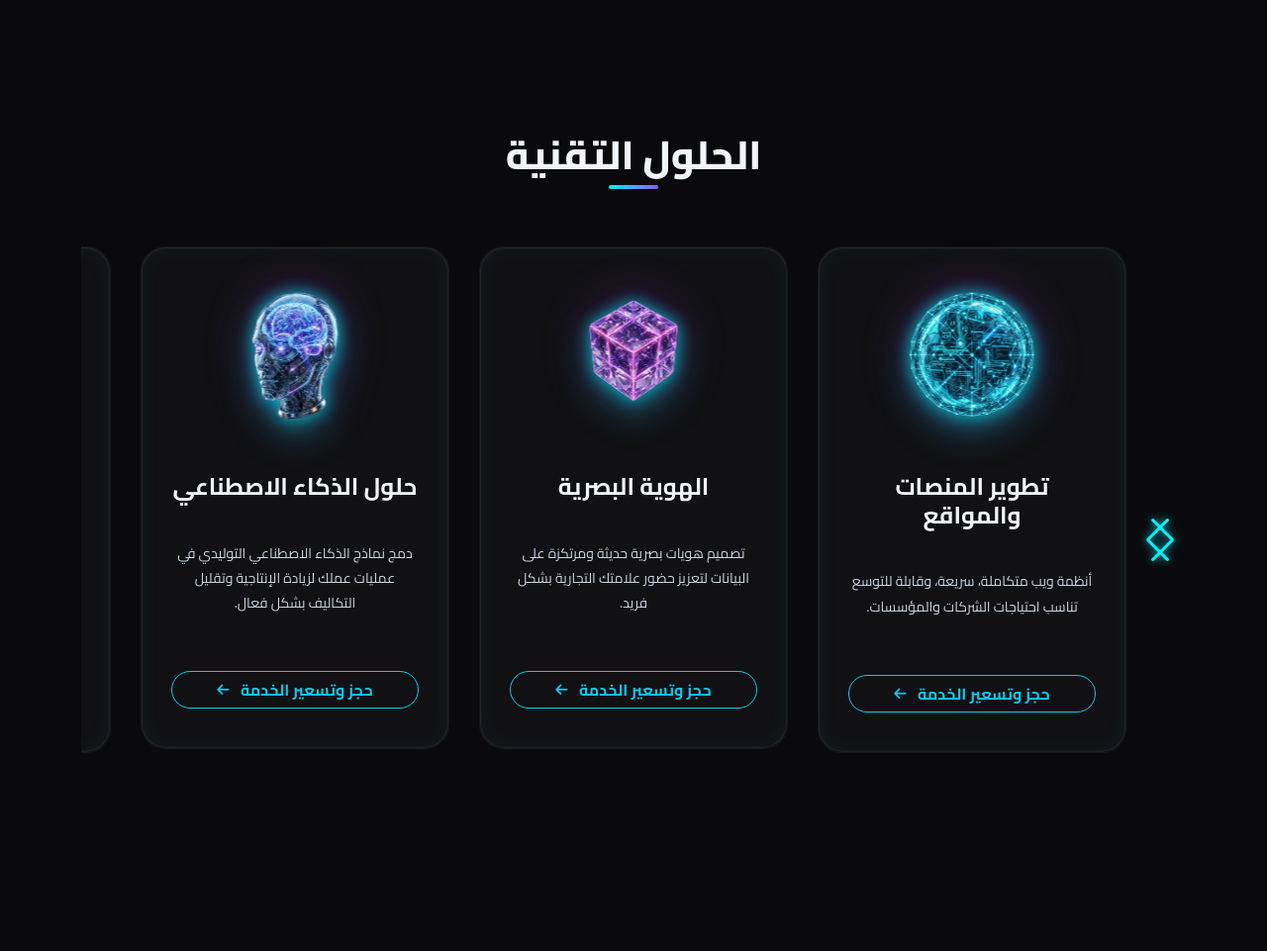
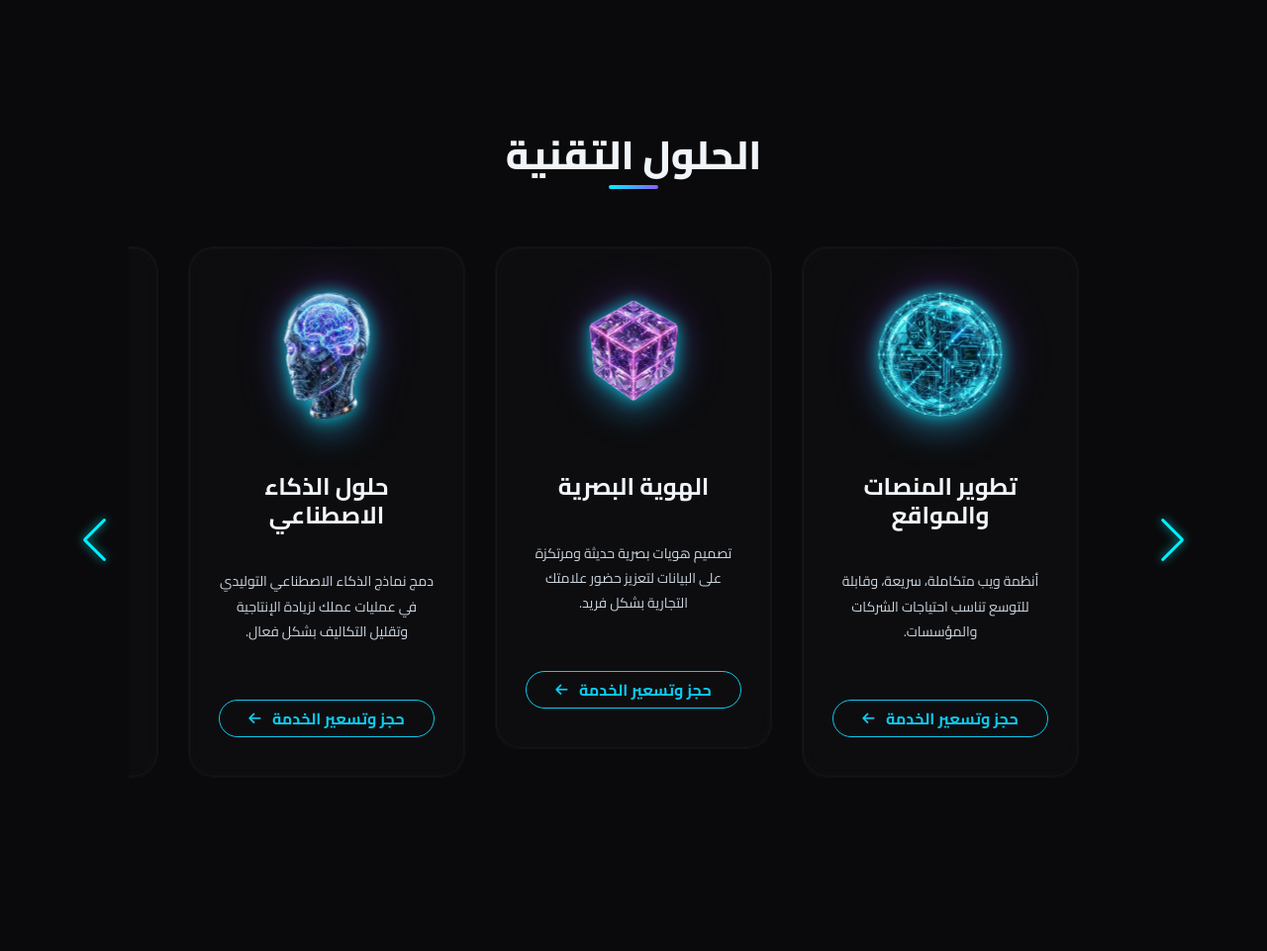
Before and after one commit to AlaliKhaled/ID-Genix, a Flask app: page / in a window 1280 px wide. Shown: the part 839-1800 px from the top of the page at 99% size. Run offline with Flask 3, Linux system fonts and the light colour scheme; some libraries are stand-ins or nearby versions.

Commit message:
Fix final UX issues: Move arrows outside swiper, fix disappearing buttons on click, increase card transparency

```diff
--- a/static/css/style.css
+++ b/static/css/style.css
@@ -1,8 +1,8 @@
 
         :root {
             --bg-dark: #0a0a0c;
-            --card-glass: rgba(255, 255, 255, 0.03);
-            --card-border: rgba(255, 255, 255, 0.05);
+            --card-glass: rgba(255, 255, 255, 0.015);
+            --card-border: rgba(255, 255, 255, 0.03);
             --neon-blue: #00f2ff;
             --neon-purple: #8b5cf6;
             --text-main: #f1f5f9;
@@ -234,15 +234,6 @@
             align-items: center;
             justify-content: flex-start;
             gap: 24px;
-            pointer-events: none !important; /* Visual only - interaction handled by trigger */
-        }
-        .glass-card * {
-            pointer-events: none !important;
-        }
-        .glass-card button, .glass-card a {
-            pointer-events: auto !important;
-            z-index: 100 !important;
-            cursor: pointer !important;
         }
         .service-wrapper {
             position: relative;
@@ -265,21 +256,21 @@
             position: absolute;
             top: 0; left: 0; width: 100%; height: 100%;
             background: var(--card-glass);
-            backdrop-filter: blur(12px);
-            -webkit-backdrop-filter: blur(12px);
+            backdrop-filter: blur(6px);
+            -webkit-backdrop-filter: blur(6px);
             border-radius: inherit;
             transition: all 0.5s cubic-bezier(0.4, 0, 0.2, 1);
             transform: translateZ(-1px);
-            border: 1px solid rgba(255, 255, 255, 0.1);
-            box-shadow: inset 0 0 20px rgba(0, 210, 255, 0.05); /* The "Shine" base */
+            border: 1px solid rgba(255, 255, 255, 0.05);
+            box-shadow: inset 0 0 15px rgba(0, 210, 255, 0.02); /* The "Shine" base */
         }
         .service-wrapper:hover .glass-card, .service-wrapper.in-focus .glass-card {
-            border-color: rgba(0, 210, 255, 0.8) !important;
-            box-shadow: 0 0 30px rgba(0, 210, 255, 0.3), inset 0 0 15px rgba(0, 210, 255, 0.2) !important;
+            border-color: rgba(0, 210, 255, 0.4) !important;
+            box-shadow: 0 0 30px rgba(0, 210, 255, 0.2), inset 0 0 15px rgba(0, 210, 255, 0.1) !important;
         }
         .service-wrapper:active .glass-card {
-            transform: scale(0.96) !important;
-            transition: transform 0.1s !important;
+            /* Removed vanishing scale transition to fix mobile touch 3D clipping bug */
+            border-color: var(--neon-blue) !important;
         }
 
         .service-img {
--- a/templates/index.html
+++ b/templates/index.html
@@ -118,13 +118,14 @@
     </section>
 
     <!-- Services Section -->
-    <section id="services" class="container py-5 mt-5">
+    <section id="services" class="container py-5 mt-5 hidden-element" data-animation="animate__fadeInUp">
         <div class="text-center">
             <h2 class="section-title">الحلول التقنية</h2>
         </div>
-        <div class="swiper services-swiper mt-3">
-            <div class="swiper-wrapper">
-            <div class="swiper-slide hidden-element service-wrapper" data-animation="animate__fadeInUp">
+        <div class="position-relative px-md-5">
+            <div class="swiper services-swiper mt-3">
+                <div class="swiper-wrapper">
+            <div class="swiper-slide service-wrapper">
                 <div class="glass-card text-center">
                     <div class="cube-container service-img-wrap mx-auto mb-4">
                         <div class="cube">
@@ -138,7 +139,7 @@
                     <button class="btn btn-outline-info rounded-pill mt-3 w-100 fw-bold" style="letter-spacing: 1px; position: relative; z-index: 10; font-size: 1rem;" onclick="window.open('https://wa.me/905527223847?text=أرغب في حجز خدمة تطوير المنصات والمواقع', '_blank')">حجز وتسعير الخدمة <i class="fa-solid fa-arrow-left fa-sm ms-2"></i></button>
                 </div>
             </div>
-            <div class="swiper-slide hidden-element service-wrapper" data-animation="animate__fadeInUp" data-delay="0.1s">
+            <div class="swiper-slide service-wrapper">
                 <div class="glass-card text-center">
                     <div class="cube-container service-img-wrap mx-auto mb-4">
                         <div class="cube">
@@ -152,7 +153,7 @@
                     <button class="btn btn-outline-info rounded-pill mt-3 w-100 fw-bold" style="letter-spacing: 1px; position: relative; z-index: 10; font-size: 1rem;" onclick="window.open('https://wa.me/905527223847?text=أرغب في حجز خدمة الهوية البصرية', '_blank')">حجز وتسعير الخدمة <i class="fa-solid fa-arrow-left fa-sm ms-2"></i></button>
                 </div>
             </div>
-            <div class="swiper-slide hidden-element service-wrapper" data-animation="animate__fadeInUp" data-delay="0.2s">
+            <div class="swiper-slide service-wrapper">
                 <div class="glass-card text-center">
                     <div class="cube-container service-img-wrap mx-auto mb-4">
                         <div class="cube">
@@ -166,7 +167,7 @@
                     <button class="btn btn-outline-info rounded-pill mt-3 w-100 fw-bold" style="letter-spacing: 1px; position: relative; z-index: 10; font-size: 1rem;" onclick="window.open('https://wa.me/905527223847?text=أرغب في حجز خدمة حلول الذكاء الاصطناعي', '_blank')">حجز وتسعير الخدمة <i class="fa-solid fa-arrow-left fa-sm ms-2"></i></button>
                 </div>
             </div>
-            <div class="swiper-slide hidden-element service-wrapper" data-animation="animate__fadeInUp" data-delay="0.3s">
+            <div class="swiper-slide service-wrapper">
                 <div class="glass-card text-center">
                     <div class="cube-container service-img-wrap mx-auto mb-4">
                         <div class="cube">
@@ -180,7 +181,7 @@
                     <button class="btn btn-outline-info rounded-pill mt-3 w-100 fw-bold" style="letter-spacing: 1px; position: relative; z-index: 10; font-size: 1rem;" onclick="window.open('https://wa.me/905527223847?text=أرغب في حجز خدمة تطوير تطبيقات الجوال', '_blank')">حجز وتسعير الخدمة <i class="fa-solid fa-arrow-left fa-sm ms-2"></i></button>
                 </div>
             </div>
-            <div class="swiper-slide hidden-element service-wrapper" data-animation="animate__fadeInUp" data-delay="0.4s">
+            <div class="swiper-slide service-wrapper">
                 <div class="glass-card text-center">
                     <div class="cube-container service-img-wrap mx-auto mb-4">
                         <div class="cube">
@@ -194,7 +195,7 @@
                     <button class="btn btn-outline-info rounded-pill mt-3 w-100 fw-bold" style="letter-spacing: 1px; position: relative; z-index: 10; font-size: 1rem;" onclick="window.open('https://wa.me/905527223847?text=أرغب في حجز خدمة تحليل البيانات الضخمة', '_blank')">حجز وتسعير الخدمة <i class="fa-solid fa-arrow-left fa-sm ms-2"></i></button>
                 </div>
             </div>
-            <div class="swiper-slide hidden-element service-wrapper" data-animation="animate__fadeInUp" data-delay="0.5s">
+            <div class="swiper-slide service-wrapper">
                 <div class="glass-card text-center">
                     <div class="cube-container service-img-wrap mx-auto mb-4">
                         <div class="cube">
@@ -209,11 +210,12 @@
                 </div>
             </div>
             </div>
+                <!-- Pagination -->
+                <div class="swiper-pagination mt-4 position-relative"></div>
+            </div>
             <!-- Navigation -->
-            <div class="swiper-button-next d-none d-md-flex" style="color: var(--neon-blue); right: 15px; filter: drop-shadow(0 0 5px rgba(0,242,255,0.8));"></div>
-            <div class="swiper-button-prev d-none d-md-flex" style="color: var(--neon-blue); left: 15px; filter: drop-shadow(0 0 5px rgba(0,242,255,0.8));"></div>
-            <!-- Pagination -->
-            <div class="swiper-pagination mt-4 position-relative"></div>
+            <div class="swiper-button-next d-none d-md-flex" style="color: var(--neon-blue); right: 0px; filter: drop-shadow(0 0 5px rgba(0,242,255,0.8));"></div>
+            <div class="swiper-button-prev d-none d-md-flex" style="color: var(--neon-blue); left: 0px; filter: drop-shadow(0 0 5px rgba(0,242,255,0.8));"></div>
         </div>
     </section>
 
@@ -435,27 +437,6 @@
                 breakpoints: {
                     768: { slidesPerView: 2, spaceBetween: 20, centeredSlides: false },
                     1024: { slidesPerView: 3, spaceBetween: 30, centeredSlides: false },
-                },
-                on: {
-                    init: function () {
-                        const swiperObserver = new IntersectionObserver((entries, obs) => {
-                            entries.forEach(entry => {
-                                if (entry.isIntersecting) {
-                                    const el = entry.target;
-                                    const anim = el.getAttribute('data-animation') || 'animate__fadeInUp';
-                                    const delay = el.getAttribute('data-delay');
-                                    if (delay) el.style.animationDelay = delay;
-                                    el.classList.remove('hidden-element');
-                                    el.classList.add('animate__animated', anim);
-                                    obs.unobserve(el);
-                                }
-                            });
-                        }, { threshold: 0.1 });
-
-                        this.slides.forEach(slide => {
-                            swiperObserver.observe(slide);
-                        });
-                    }
                 }
             });
         });
```
